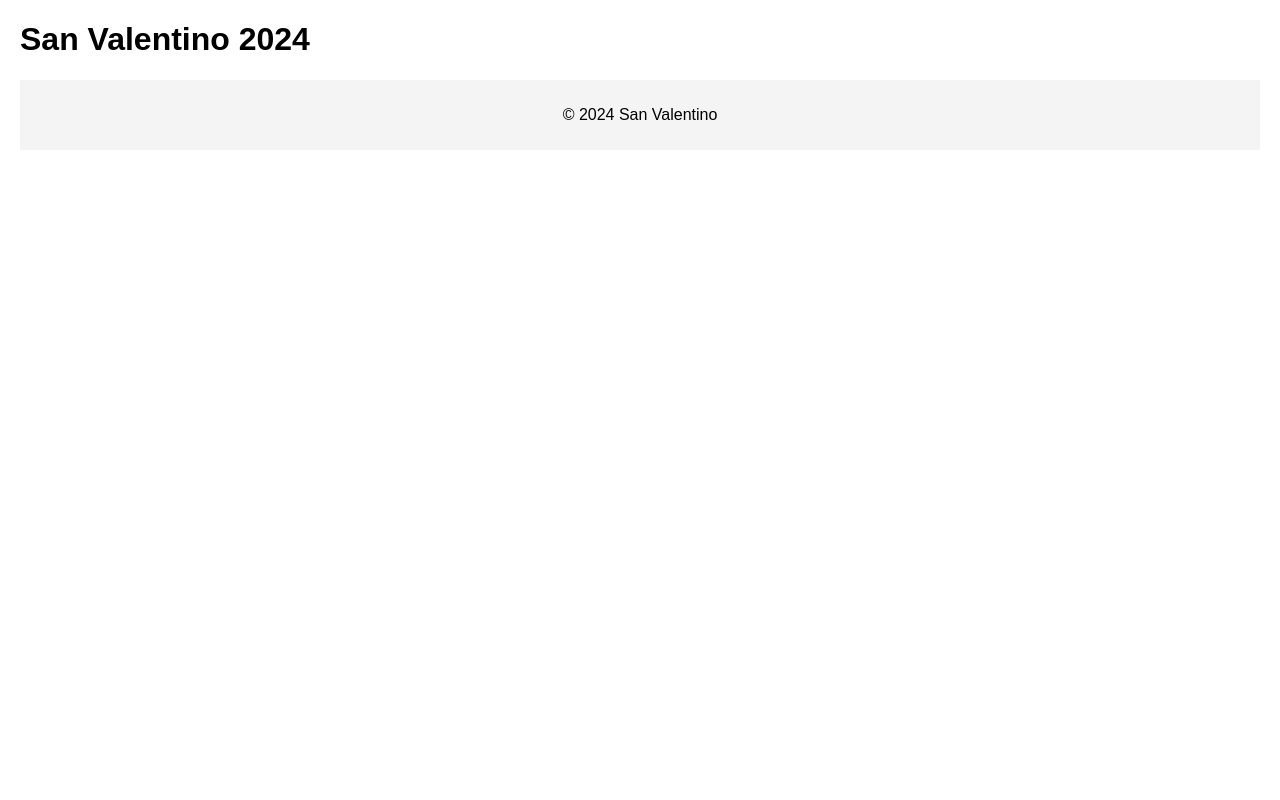
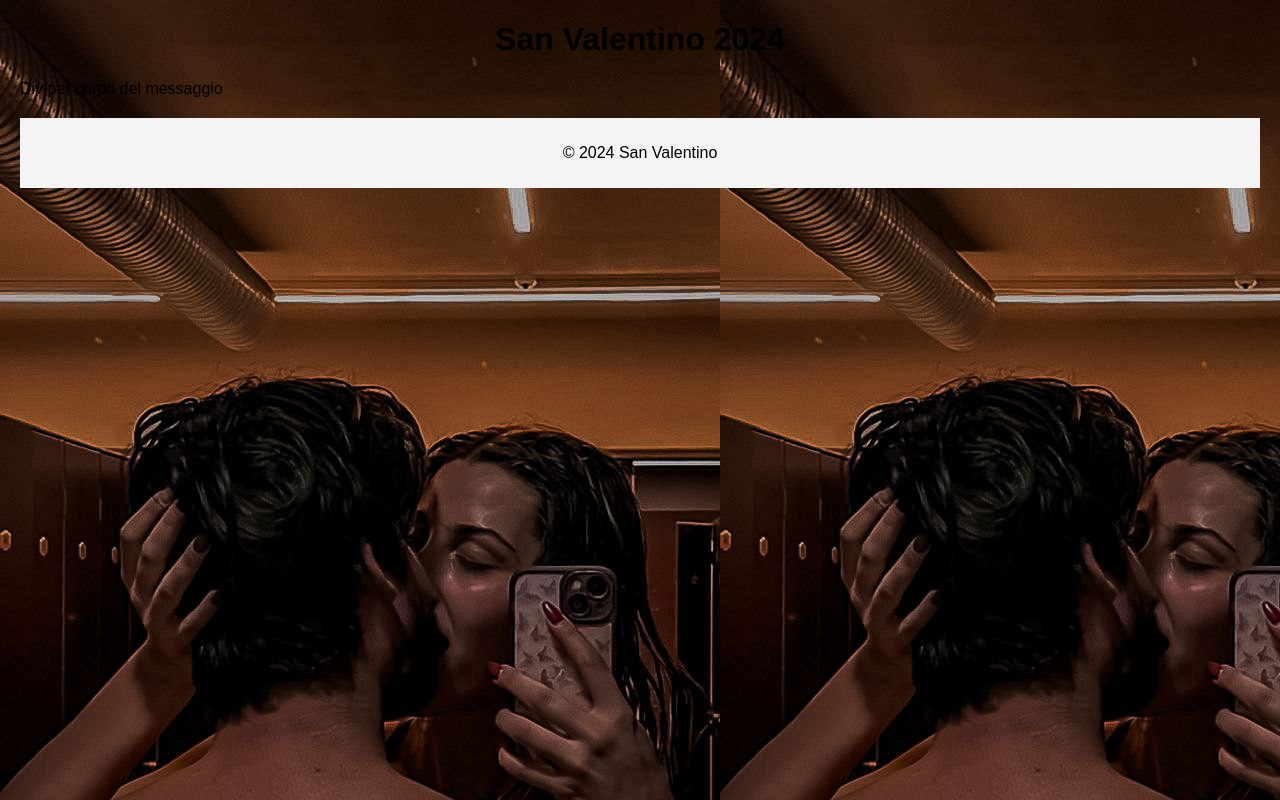
Before and after one commit to tdugini/san-valentino-2024, a plain HTML site: page index.html in a window 1280 px wide. Drawn offline with Linux system fonts and the light colour scheme.

Commit message:
Added background img

```diff
--- a/index.html
+++ b/index.html
@@ -9,7 +9,7 @@
   <body>
     <h1>San Valentino 2024</h1>
 
-    <!-- Contenuto del corpo della pagina -->
+    <div>Div per corpo del messaggio</div>
 
     <footer>
       <p>&copy; 2024 San Valentino</p>
--- a/styles.css
+++ b/styles.css
@@ -1,6 +1,8 @@
 body {
   font-family: Arial, sans-serif;
   margin: 20px;
+  background-image: url(meAndYou.jpg);
+  background-position: "cover";
 }
 
 footer {
@@ -9,3 +11,9 @@ footer {
   padding: 10px;
   background-color: #f4f4f4;
 }
+
+h1 {
+  display: flex;
+  justify-content: center;
+  align-items: center;
+}
```
Also changed, not shown: meAndYou.jpg (added).
